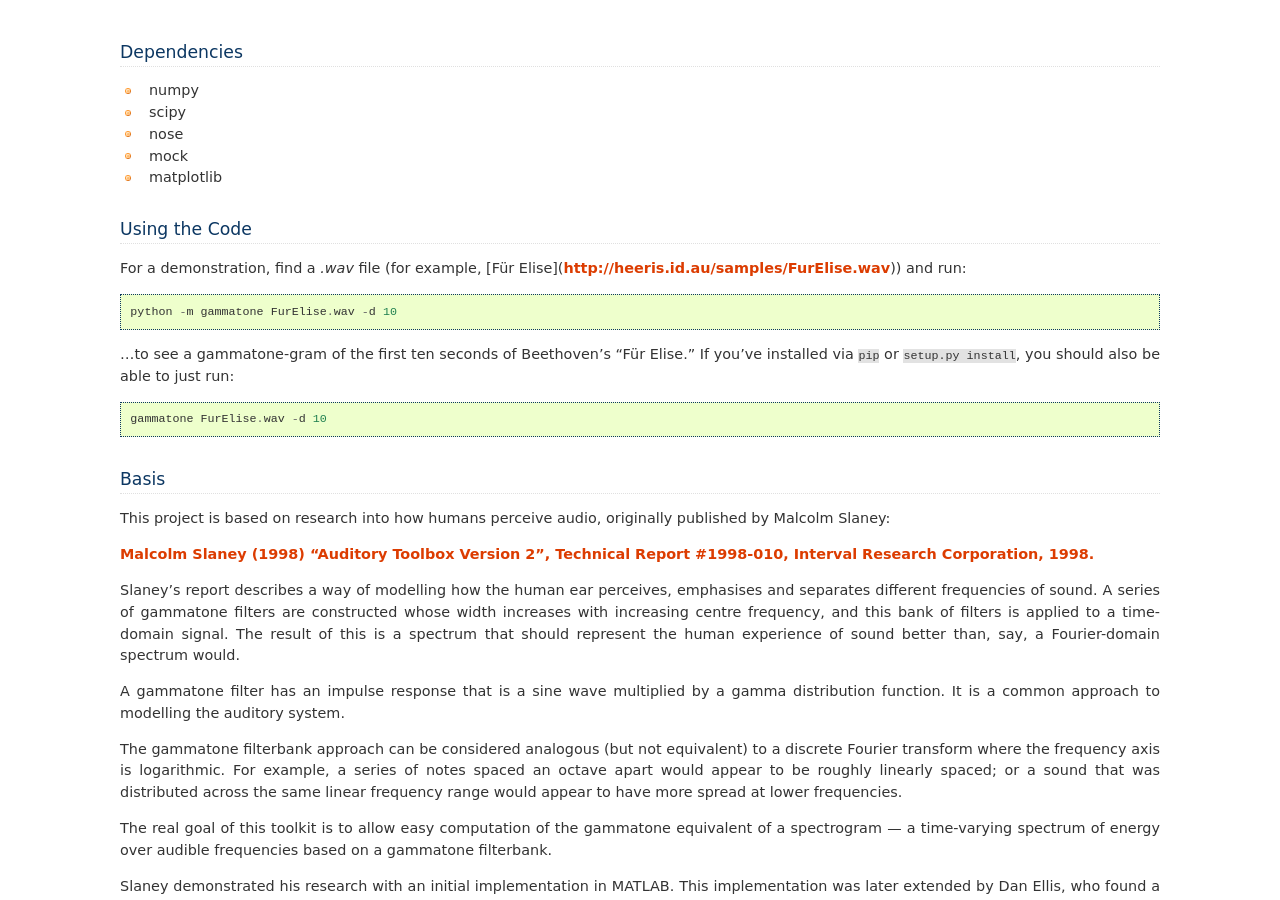
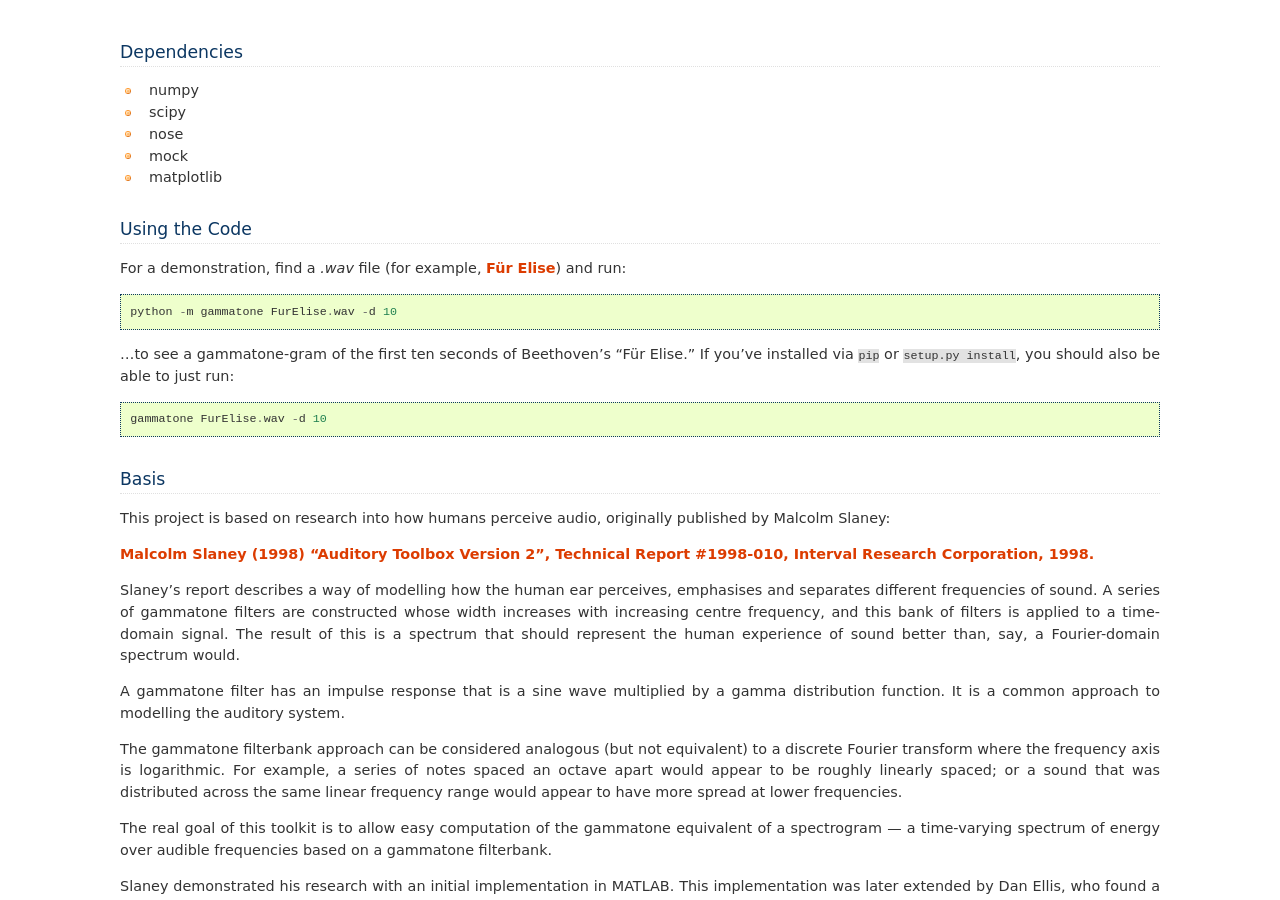
Before and after one commit to detly/gammatone, a Sphinx documentation site: the page built from doc/details.rst, in a window 1280 px wide and 900 px high, scrolled down 962 px. Built offline with Sphinx 7.4.7, drawn with Linux system fonts in a browser that asks for light colours.

Commit message:
Fixed link in code docs.

```diff
--- a/doc/details.rst
+++ b/doc/details.rst
@@ -28,7 +28,7 @@ Using the Code
 ~~~~~~~~~~~~~~
 
 For a demonstration, find a `.wav` file (for example,
-[Für Elise](http://heeris.id.au/samples/FurElise.wav)) and run::
+`Für Elise <http://heeris.id.au/samples/FurElise.wav>`_) and run::
 
     python -m gammatone FurElise.wav -d 10
 
```
